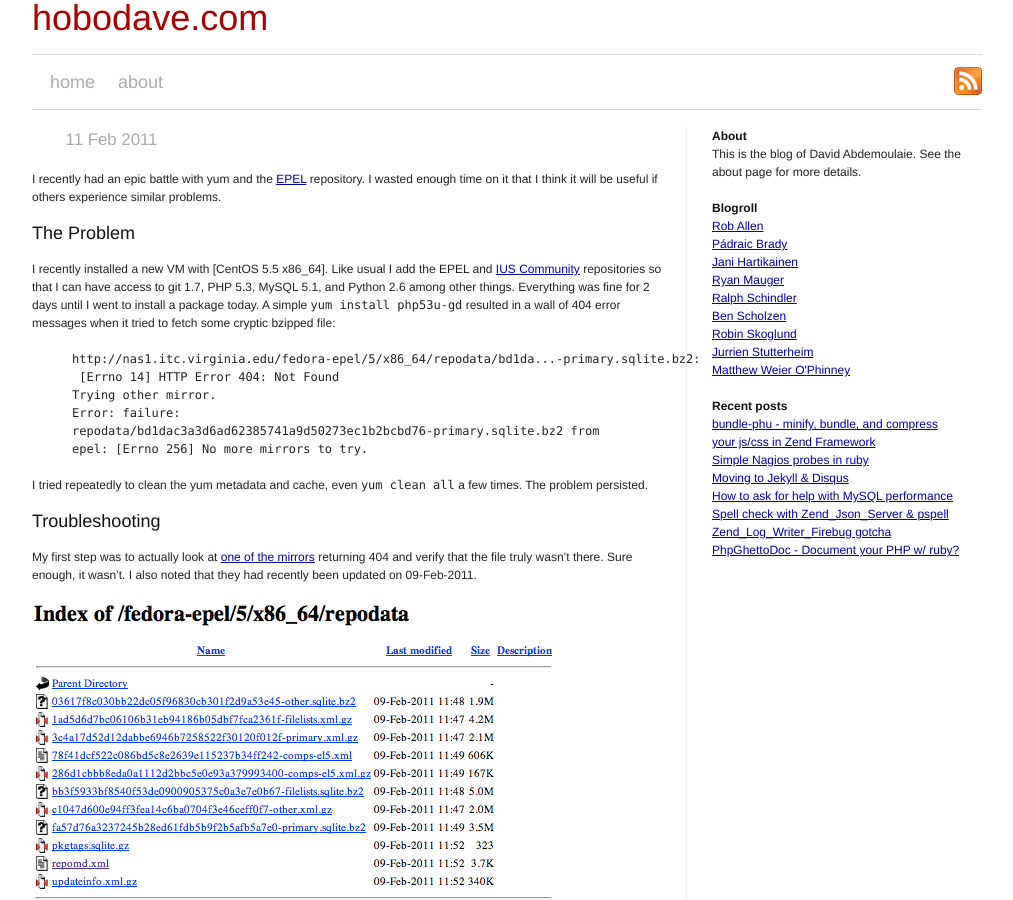
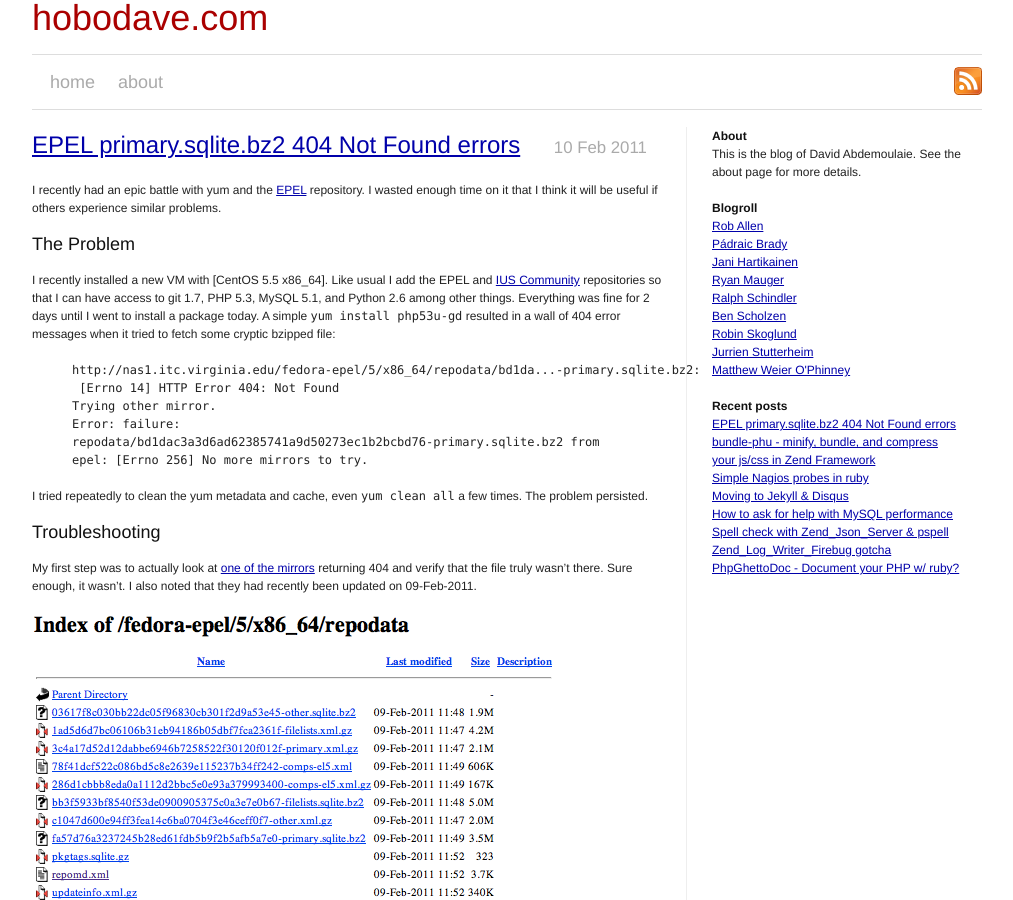
Before and after one commit to hobodave/hobodave.github.com, a Jekyll site: the page built from index.html, in a window 1280 px wide and 900 px high. Shown: the whole window, without its empty margins (133-1146 px from the left). Built offline with Jekyll 4.4.1, drawn with Linux system fonts in a browser that asks for light colours; Markdown is read by kramdown in place of the engine named in the settings; comment, search, counter and statistics services are not loaded.

Commit message:
Title again

```diff
--- a/_posts/2011-02-10-fixing-epel-primary-sqlite-database-not-found.markdown
+++ b/_posts/2011-02-10-fixing-epel-primary-sqlite-database-not-found.markdown
@@ -1,6 +1,6 @@
 ---
 layout: post
-title: EPEL: primary.sqlite.bz2 404 Not Found errors
+title: EPEL primary.sqlite.bz2 404 Not Found errors
 tags: [centos, epel]
 ---
 
```
